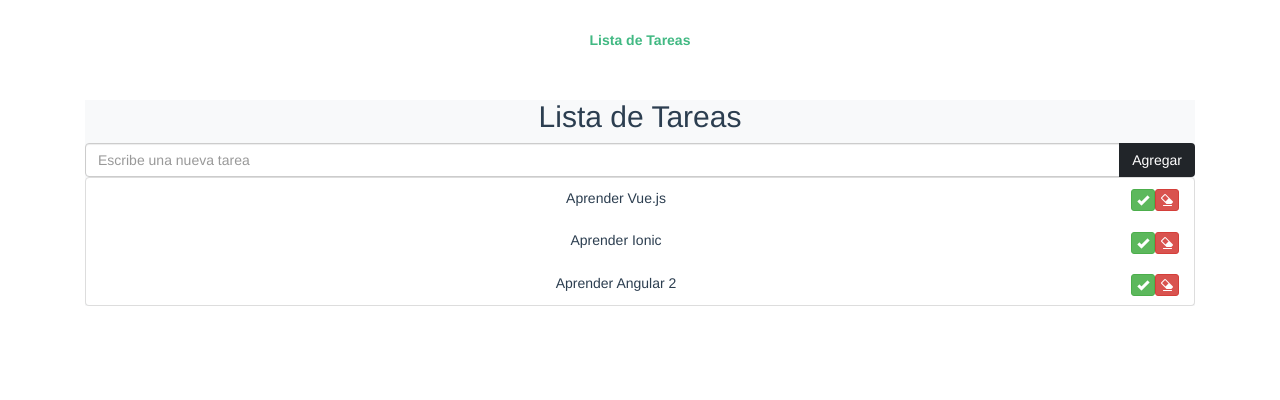
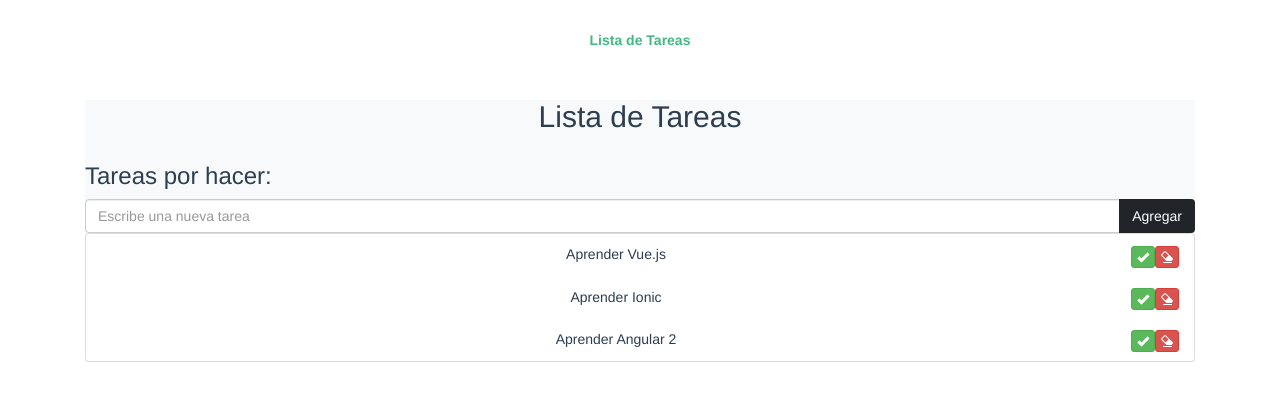
Before and after one commit to SariMelina/CourseVue, a Vue app: page / in a window 1280 px wide. Shown: the top 400 px of the page. Built offline with nearby package versions, Linux system fonts and the light colour scheme.

Commit message:
Cheking the single root element in the template

```diff
--- a/src/components/Lista.component.vue
+++ b/src/components/Lista.component.vue
@@ -1,6 +1,7 @@
 <template>
     <div class="bg-light">
         <h2>{{ titulo }}</h2>
+        <h3 class="pull-left">Tareas por hacer:</h3>
     </div>
 </template>
 
```
